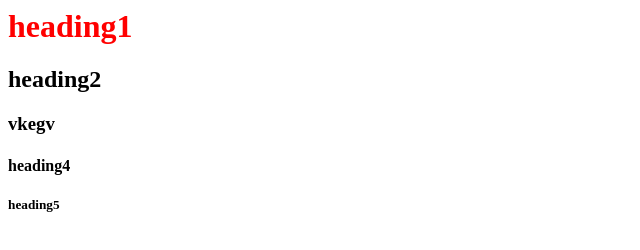
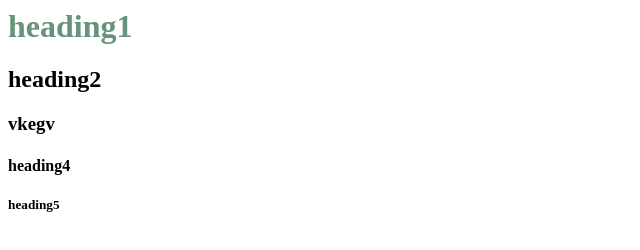
Before and after one commit to HiTechFaisal/HM08000, a plain HTML site: page index.html in a window 1280 px wide. Shown: the whole page, without its empty margins (0-640 px from the left). Drawn offline with Linux system fonts and the light colour scheme.

Commit message:
create css

```diff
--- a/index.css
+++ b/index.css
@@ -1,3 +1,3 @@
 h1{
-    color: hsl(0, 100%, 50%);
+    color: hsl(146, 18%, 49%);
 }
```
